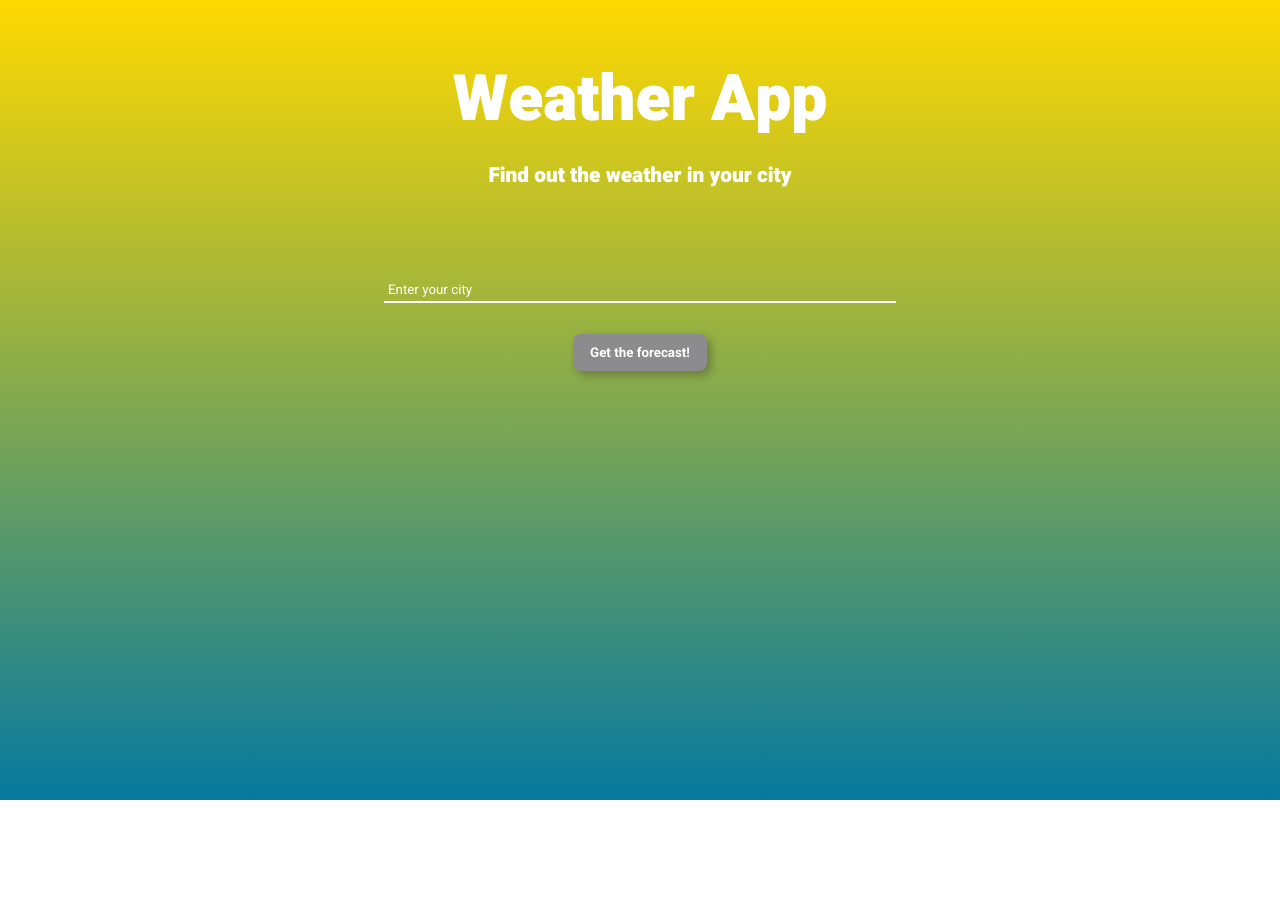
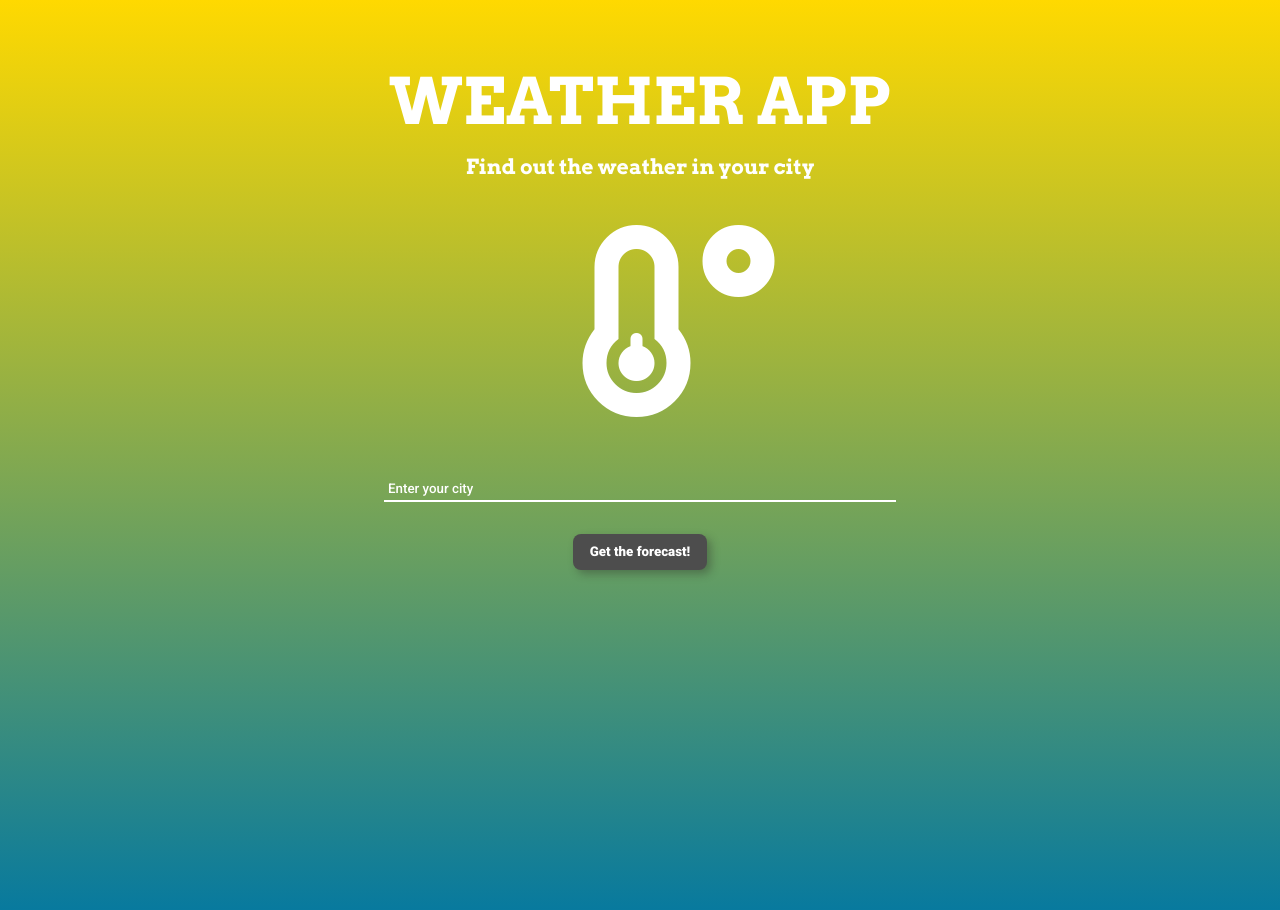
Before and after one commit to NushySC/weather-app, a React (Create React App) app: page / in a window 1280 px wide. Shown: the top 910 px of the page. Before the commit the page ends 800 px from the top, so only its background shows below. Built offline with nearby package versions, Linux system fonts and the light colour scheme.

Commit message:
"axios and forecast"

```diff
--- a/public/index.html
+++ b/public/index.html
@@ -3,7 +3,10 @@
   <head>
     <meta charset="utf-8" />
     <link rel="shortcut icon" href="%PUBLIC_URL%/favicon.ico" />
-    <link href="https://fonts.googleapis.com/css?family=Heebo:900|Roboto:400,700" rel="stylesheet">
+    <link href="https://fonts.googleapis.com/css?family=Arvo:700|Heebo:700|Roboto:500,900" rel="stylesheet">
+    <link rel="stylesheet" href="https://use.fontawesome.com/releases/v5.8.1/css/all.css" integrity="sha384-50oBUHEmvpQ+1lW4y57PTFmhCaXp0ML5d60M1M7uH2+nqUivzIebhndOJK28anvf" crossorigin="anonymous">
+
+
     <link href="css/owfont-regular.css" rel="stylesheet" type="text/css">
 
     <meta name="viewport" content="width=device-width, initial-scale=1" />
--- a/src/App.js
+++ b/src/App.js
@@ -28,22 +28,25 @@ class App extends Component {
     tomorrow: undefined,
     afterTomorrow: undefined,
     afterAfterTomorrow: undefined,
+    tomorrowIcon:undefined,
+    afterTomorrowIcon: undefined,
+    afterAfterTomorrowIcon:undefined,
   }
 
   getWeather = async (e) => {
     e.preventDefault();
     const city = e.target.elements.city.value;
 
-    const fetchText = url => fetch(url).then(r => r.json());
+    //const fetchText = url => fetch(url).then(r => r.json());
 
     const [weather, forecast] = await Promise.all([
-      fetchText(`http://api.openweathermap.org/data/2.5/weather?q=${city}&units=metric&APPID=${API_KEY}`),
-      fetchText(`http://api.openweathermap.org/data/2.5/forecast?q=${city}&units=metric&APPID=${API_KEY}`)
+      axios.get(`http://api.openweathermap.org/data/2.5/weather?q=${city}&units=metric&APPID=${API_KEY}`),
+      axios.get(`http://api.openweathermap.org/data/2.5/forecast?q=${city}&units=metric&APPID=${API_KEY}`)
 
     ]);
 
-    //console.log(weather)
-    //console.log(forecast)
+    console.log(weather)
+    console.log(forecast)
 
 
     let today = new Date()
@@ -58,28 +61,31 @@ class App extends Component {
     afterTomorrow.getDay()
 
     let afterAfterTomorrow = new Date();
-    afterAfterTomorrow.setDate(today.getDate()+2);
+    afterAfterTomorrow.setDate(today.getDate()+3);
     afterAfterTomorrow.getDay()
 
 
     if (city) {
       this.setState({
-        temperature: weather.main.temp,
-        city: weather.name,
-        country: weather.sys.country,
-        description: weather.weather[0].description,
-        main: weather.weather[0].main,
-        humidity: weather.main.humidity,
-        wind: weather.wind.speed,
-        icon: weather.weather[0].icon,
-        id: weather.weather[0].id,
+        temperature: weather.data.main.temp,
+        city: weather.data.name,
+        country: weather.data.sys.country,
+        description: weather.data.weather[0].description,
+        main: weather.data.weather[0].main,
+        humidity: weather.data.main.humidity,
+        wind: weather.data.wind.speed,
+        icon: weather.data.weather[0].icon,
+        id: weather.data.weather[0].id,
         error: "",
-        forecast1: forecast.list[0].main.temp,
-        forecast2: forecast.list[1].main.temp,
-        forecast3: forecast.list[2].main.temp,
+        forecast1: forecast.data.list[0].main.temp,
+        forecast2: forecast.data.list[1].main.temp,
+        forecast3: forecast.data.list[2].main.temp,
         tomorrow: tomorrow,
         afterTomorrow: afterTomorrow,
         afterAfterTomorrow: afterAfterTomorrow,
+        tomorrowIcon: forecast.data.list[0].weather[0].id,
+        afterTomorrowIcon: forecast.data.list[1].weather[0].id,
+        afterAfterTomorrowIcon: forecast.data.list[2].weather[0].id,
 
 
       })
@@ -110,9 +116,21 @@ class App extends Component {
       }
       else if (this.state.main === "Clouds") {
         bgColorClass = 'clouds';
-    } else {
-        bgColorClass = 'else'
-    }
+      }
+      else if (this.state.main === "Mist") {
+        bgColorClass = 'mist';
+      }
+      else if (this.state.main === "Smoke") {
+        bgColorClass = 'smoke';
+      }
+      else if (this.state.main === "Dust") {
+        bgColorClass = 'dust';
+      }
+      else if (this.state.main === "Fog") {
+        bgColorClass = 'fog';
+      } else {
+          bgColorClass = 'else'
+      }
 
     return (
       <div className={"App "+ bgColorClass}>
@@ -136,6 +154,9 @@ class App extends Component {
           tomorrow={this.state.tomorrow}
           afterTomorrow={this.state.afterTomorrow}
           afterAfterTomorrow={this.state.afterAfterTomorrow}
+          tomorrowIcon={this.state.tomorrowIcon}
+          afterTomorrowIcon={this.state.afterTomorrowIcon}
+          afterAfterTomorrowIcon={this.state.afterAfterTomorrowIcon}
           />
 
     </div>
--- a/src/App.scss
+++ b/src/App.scss
@@ -7,6 +7,7 @@ $snow: #707ba5;
 $clouds: #686b77;
 $haze: #842343;
 
+$mainTitle: 'Arvo', serif;
 $title: 'Heebo', sans-serif;
 $text: 'Roboto', sans-serif;
 
@@ -31,11 +32,12 @@ $text: 'Roboto', sans-serif;
   flex-direction: column;
   justify-content: space-around;
   align-items: center;
+  padding: 3em;
   @include gradient($sun, $drizzle, vertical);
   //background-color: $drizzle;
   //background: linear-gradient(0deg, rgb(66, 61, 160) 0%, rgba(0,212,255,1) 100%);
   color: white;
-  height: 100vh;
+  min-height: 100vh;
 
   &.sun{ @include gradient($sun, #f57106, vertical); }
   &.rain { @include gradient($rain, #147e11, vertical); }
@@ -50,6 +52,6 @@ $text: 'Roboto', sans-serif;
 
 @media only screen and (max-width: 600px) {
   .App {
-    font-size: calc(0.5em + 1vmin);;
+    font-size: calc(0.4em + 1vmin);;
   }
 }
--- a/src/components/Form/Form.module.scss
+++ b/src/components/Form/Form.module.scss
@@ -9,7 +9,7 @@ form {
 button {
     margin: 1em;
     border-radius: 0.6em;
-    background-color: #8c8c8f;
+    background-color: #4d4d4d;
     padding: 0.8em 0.2em;
     width: 10em;
     color: white;
@@ -17,6 +17,11 @@ button {
     font-weight: 700;
     border-style: none;
     box-shadow: 0.3em 0.3em 0.6em #2927275b;
+
+    &:hover {
+      background-color: #ffffff;
+      color: #5c5b5b;
+    }
 }
 
 input {
--- a/src/components/Header/Header.js
+++ b/src/components/Header/Header.js
@@ -4,8 +4,9 @@ import Styles from './Header.module.scss'
 
 const Header = () =>  (
             <div className={Styles.header}>
-                <h1 className={Styles.title}>Weather App</h1>
+                <h1 className={Styles.title}>WEATHER APP</h1>
                 <h2 className={Styles.subtitle}>Find out the weather in your city</h2>
+                <div className={Styles.logo}><i class="fas fa-temperature-low"></i></div>
             </div>
         )
 
--- a/src/components/Header/Header.module.scss
+++ b/src/components/Header/Header.module.scss
@@ -1,7 +1,6 @@
 @import '../../App.scss';
 
 .header {
-    font-family: $title;
     width: 80%;
     /* background-color: #eeeeee48;
     border-radius: 3em;
@@ -11,9 +10,18 @@
 .title {
     font-size: 4em;
     margin: 0.2em;
+    font-family: $mainTitle;
 }
 
 .subtitle {
     font-size: 1.3em;
     margin: 0.3em;
+    font-family: $mainTitle;
 }
+
+.logo {
+    font-size: 12em;
+    margin: 0.2em auto;
+    position: relative;
+    left: 0.2em;
+}
--- a/src/components/Weather/Weather.js
+++ b/src/components/Weather/Weather.js
@@ -18,16 +18,16 @@ const Weather = props => (
                     <div className={Styles.outputData}>{props.temperature && <div className={Styles.outputTitle}>Temperature<p className={Styles.outputResult}>{props.temperature}°C</p> </div>}</div>
 
                     <div className={Styles.outputData}>{props.humidity && <div className={Styles.outputTitle}>Humidity<p className={Styles.outputResult}>{props.humidity}%</p></div>}</div>
-                    <div className={Styles.outputData}>{props.wind && <div className={Styles.outputTitle}>Wind<p className={Styles.outputResult}>{props.wind} meters/sec</p></div>}</div>
+                    <div className={Styles.outputData}>{props.wind && <div className={Styles.outputTitle}>Wind<p className={Styles.outputResult}>{props.wind} m/s</p></div>}</div>
                 </div>
 
                 <div className={Styles.forecasts}>
 
-                    <div className={Styles.forecast}>{props.forecast1 && <div className={Styles.nextTemp}><p>{props.tomorrow.toLocaleString('en-US', options)}</p><p>{props.forecast1} °C</p></div>}</div>
+                    <div className={Styles.forecast}>{props.forecast1 && <div className={Styles.nextTemp}><p><i className={`owf owf-${props.tomorrowIcon}`}></i></p><p>{props.tomorrow.toLocaleString('en-US', options)}</p><p>{props.forecast1} °C</p></div>}</div>
 
-                    <div className={Styles.forecast}>{props.forecast2 && <div className={Styles.nextTemp}><p>{props.afterTomorrow.toLocaleString('en-US', options)}</p><p>{props.forecast2} °C</p></div>}</div>
+                    <div className={Styles.forecast}>{props.forecast2 && <div className={Styles.nextTemp}><i className={`owf owf-${props.afterTomorrowIcon}`}></i><p>{props.afterTomorrow.toLocaleString('en-US', options)}</p><p>{props.forecast2} °C</p></div>}</div>
 
-                    <div className={Styles.forecast}>{props.forecast3 && <div className={Styles.nextTemp}><p>{props.afterAfterTomorrow.toLocaleString('en-US', options)}</p><p>{props.forecast3} °C</p></div>}</div>
+                    <div className={Styles.forecast}>{props.forecast3 && <div className={Styles.nextTemp}><i className={`owf owf-${props.afterAfterTomorrowIcon}`}></i><p>{props.afterAfterTomorrow.toLocaleString('en-US', options)}</p><p>{props.forecast3} °C</p></div>}</div>
 
                 </div>
 
--- a/src/components/Weather/Weather.module.scss
+++ b/src/components/Weather/Weather.module.scss
@@ -4,19 +4,22 @@
     display: flex;
     flex-direction: column;
     align-items: center;
-    text-align: left;
+    text-align: center;
     margin: 0;
+    width: 80%;
 }
 
+
 .outputTitle {
-    font-family: $title;
+    font-family: $mainTitle;
     font-weight: 700;
     text-align: center;
     font-size: 1.3em;
 }
 
+
 .outputCity {
-    font-family: $title;
+    font-family: $mainTitle;
     font-weight: 700;
     text-align: center;
     font-size: 2em;
@@ -41,13 +44,22 @@
 .outputDatas {
     display: flex;
     flex-direction: row;
+    align-items: center;
+    padding: 1em;
 }
+
 
 .outputData {
     display: flex;
     flex-direction: column;
-    padding: 0.3em 0.9em;
     align-items: center;
+    width: 33%;
+    flex-grow: auto;
+    padding: 0 2em;
+
+    p {
+        font-size: 0.8em;
+    }
 }
 /*
 .icon {
@@ -62,15 +74,22 @@
 .forecasts {
     display: flex;
     flex-direction: row;
+    align-items: center;
 }
 
+
 .forecast {
-    font-family: $text;
-    padding: 2em;
+    padding: 1em;
     font-weight: 700;
+    margin-top: 2em;
+    padding: 0 2em;
 }
 
 .nextTemp {
     font-size: 0.5;
     font-family: $text;
+
+    i {
+        font-size: 3em;
+    }
 }
--- a/src/index.css
+++ b/src/index.css
@@ -1,8 +1,4 @@
 * {
   box-sizing: border-box;
+  margin: 0;
 }
-
-  body {
-  margin: 0;
-  padding: 0;
-}
```
